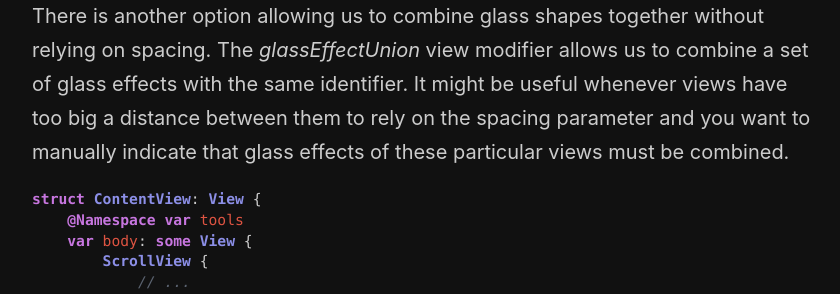
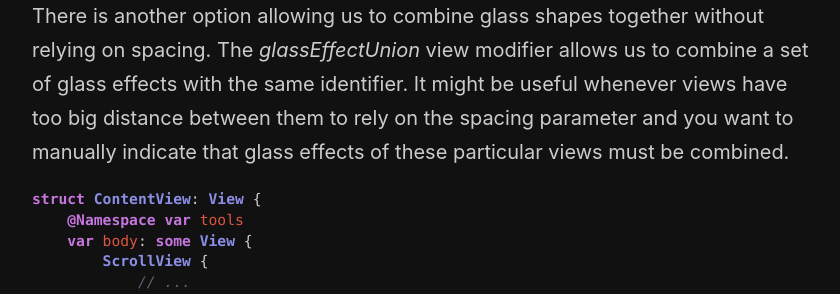
Before and after one commit to mecid/mecid.github.io, a Jekyll site: the page built from _posts/2025-07-23-glassifying-custom-swiftui-views-groups.md, in a window 1280 px wide and 900 px high, scrolled down 2928 px. Shown: the part 222-516 px from the top of the window, without its empty margins (218-1058 px from the left). Built offline with Jekyll 4.4.1, drawn with Linux system fonts in a browser that asks for light colours.

Commit message:
small typo fixed in the glass container post

````diff
--- a/_posts/2025-07-23-glassifying-custom-swiftui-views-groups.md
+++ b/_posts/2025-07-23-glassifying-custom-swiftui-views-groups.md
@@ -108,7 +108,7 @@ The *spacing* parameter allows us to tune the spacing amount in the layout after
 
 ![glass-container-morphing](/public/glass-container-2.png)
 
-There is another option allowing us to combine glass shapes together without relying on spacing. The *glassEffectUnion* view modifier allows us to combine a set of glass effects with the same identifier. It might be useful whenever views have too big a distance between them to rely on the spacing parameter and you want to manually indicate that glass effects of these particular views must be combined.
+There is another option allowing us to combine glass shapes together without relying on spacing. The *glassEffectUnion* view modifier allows us to combine a set of glass effects with the same identifier. It might be useful whenever views have too big distance between them to rely on the spacing parameter and you want to manually indicate that glass effects of these particular views must be combined.
 
 ```swift
 struct ContentView: View {
````
